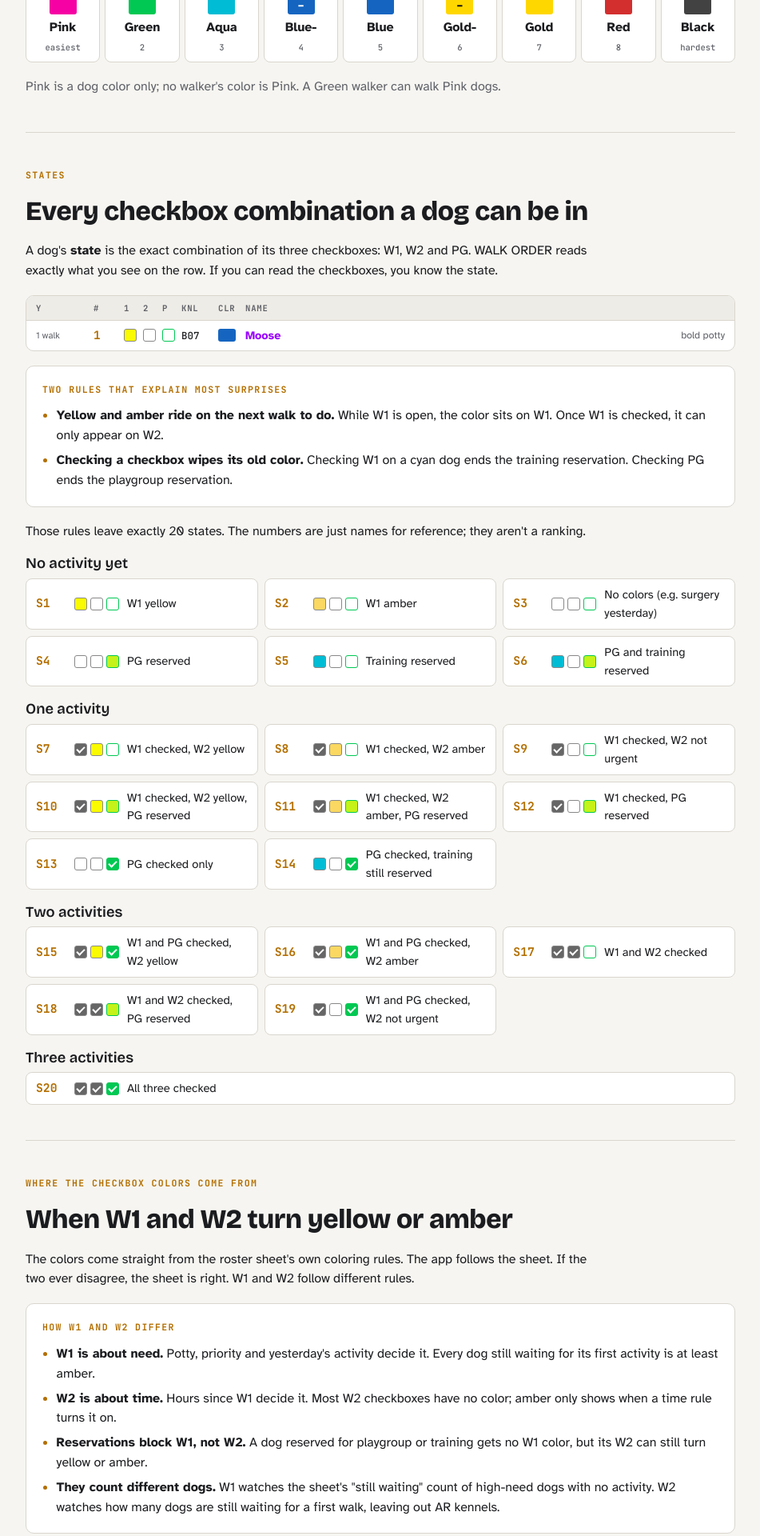
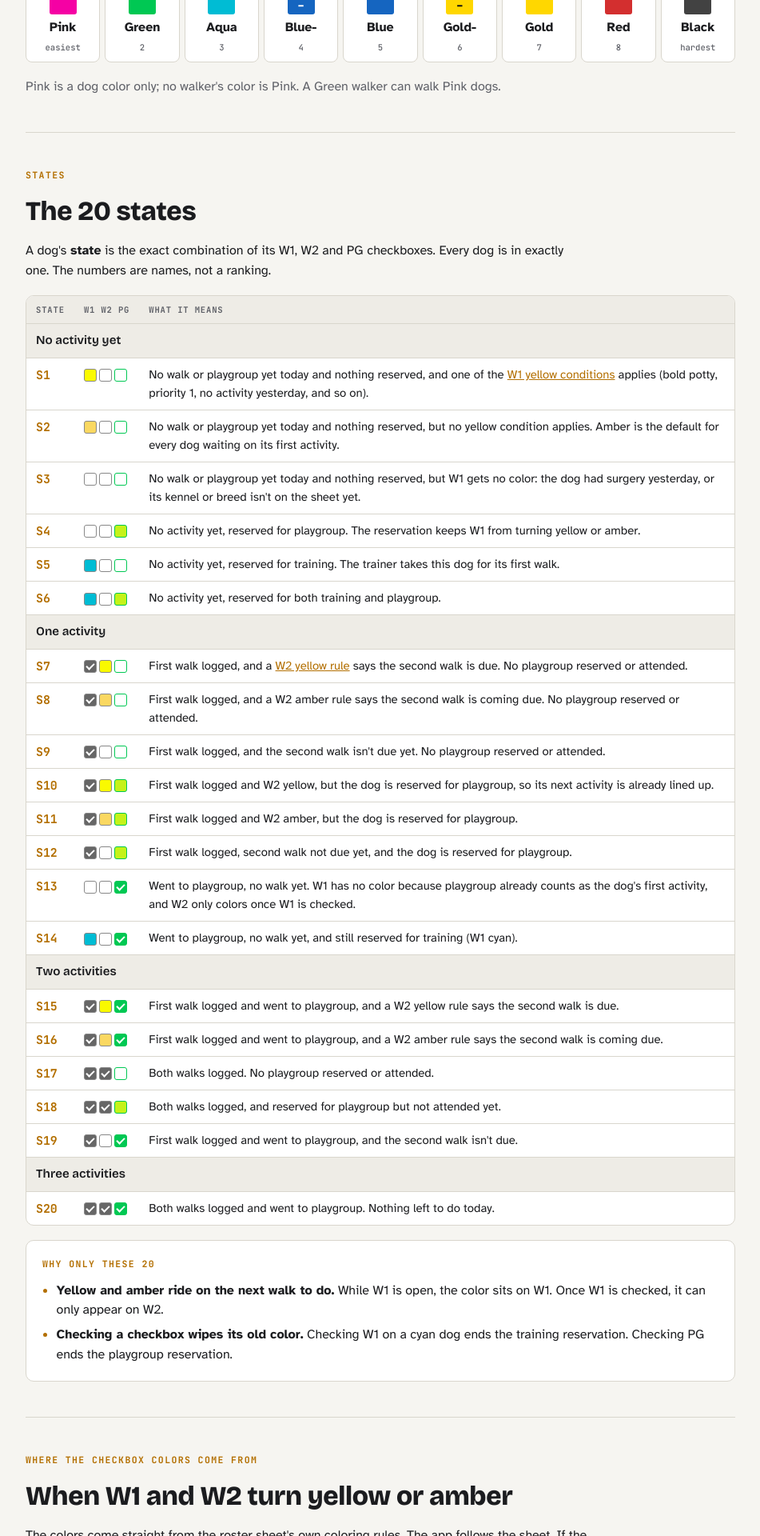
Before and after one commit to kirbsauce/dog-walker-assistant-docs, a Jekyll site: the page walk_order.html, which Jekyll copies as it is, in a window 1280 px wide. Shown: the part 1039-2959 px from the top of the page at 80% size, without its empty margins (164-1115 px from the left). Built offline with Jekyll 4.4.1, drawn with Linux system fonts in a browser that asks for light colours.

Commit message:
Turn the Walk Order guide's States section into a table
Go straight into the 20 states: one table row per state with its W1, W2
and PG checkboxes and an exact description of what puts a dog there,
banded by activity count. Drop the sample row, and move the two
checkbox rules below the table as "Why only these 20".

Co-Authored-By: Claude Opus 5.5 <noreply@anthropic.com>
Claude-Session: https://claude.ai/code/session_01Gn98H5icQkvFvkCZpGcr4i

```diff
--- a/walk_order.html
+++ b/walk_order.html
@@ -195,15 +195,19 @@ header.top { padding-block: 36px 28px; display: grid; gap: 16px; }
 .key li .cb { margin-top: 3px; }
 .key li span { color: var(--muted); }
 
-/* ---------- states ---------- */
-.sband { display: grid; gap: 8px; }
-.states { display: grid; grid-template-columns: repeat(auto-fit, minmax(240px, 1fr)); gap: 8px; }
-.st {
-  display: grid; grid-template-columns: 38px auto minmax(0, 1fr); gap: 10px; align-items: center;
-  background: var(--surface); border: 1px solid var(--line); border-radius: 8px; padding: 8px 12px; font-size: 0.92rem;
+/* ---------- states table ---------- */
+.stable-wrap { background: var(--surface); border: 1px solid var(--line); border-radius: 10px; overflow: hidden; }
+.stable { width: 100%; border-collapse: collapse; font-size: 0.93rem; }
+.stable th, .stable td { text-align: left; vertical-align: top; padding: 9px 12px; border-top: 1px solid var(--line); }
+.stable thead th {
+  border-top: 0; background: var(--surface-2); font-family: var(--mono); font-size: 0.66rem;
+  font-weight: 700; letter-spacing: 0.08em; text-transform: uppercase; color: var(--muted); white-space: nowrap;
 }
-.st .sid { font-family: var(--mono); font-weight: 700; color: var(--accent); }
-.st .ck { display: flex; gap: 4px; }
+.stable tr.band th { background: var(--surface-2); font-family: var(--display); font-size: 0.95rem; font-weight: 600; }
+.stable .sid { font-family: var(--mono); font-weight: 700; color: var(--accent); white-space: nowrap; width: 1%; }
+.stable .ck { white-space: nowrap; width: 1%; }
+.stable .ck .cb { margin-right: 3px; }
+@media (max-width: 520px) { .stable th, .stable td { padding: 8px; } }
 
 /* ---------- the list, top to bottom ---------- */
 .zone-title {
@@ -378,59 +382,47 @@ img { max-width: 100%; }
 <!-- ============================================================ -->
 <section class="block" id="states">
   <div class="eyebrow">States</div>
-  <h2>Every checkbox combination a dog can be in</h2>
-  <p>A dog's <b>state</b> is the exact combination of its three checkboxes: W1, W2 and PG. WALK ORDER reads exactly what you see on the row. If you can read the checkboxes, you know the state.</p>
+  <h2>The 20 states</h2>
+  <p>A dog's <b>state</b> is the exact combination of its W1, W2 and PG checkboxes. Every dog is in exactly one. The numbers are names, not a ranking.</p>
 
-  <div class="roster" role="img" aria-label="Sample roster row with labelled columns">
-    <div class="rrow head"><span>Y</span><span>#</span><span>1</span><span>2</span><span>P</span><span>KNL</span><span>CLR</span><span>Name</span><span></span></div>
-    <div class="rrow"><span class="yd">1 walk</span><span class="rank">1</span><i class="cb y"></i><i class="cb"></i><i class="cb pg"></i><span class="kn">B07</span><span class="pill" style="--c:#1565c0">&nbsp;</span><span class="nm p2">Moose</span><span class="why">bold potty</span></div>
+  <div class="stable-wrap">
+  <table class="stable">
+    <thead><tr><th scope="col">State</th><th scope="col">W1 W2 PG</th><th scope="col">What it means</th></tr></thead>
+    <tbody>
+      <tr class="band"><th colspan="3" scope="rowgroup">No activity yet</th></tr>
+      <tr><th scope="row" class="sid">S1</th><td class="ck"><i class="cb y"></i><i class="cb"></i><i class="cb pg"></i></td><td>No walk or playgroup yet today and nothing reserved, and one of the <a href="#signals">W1 yellow conditions</a> applies (bold potty, priority 1, no activity yesterday, and so on).</td></tr>
+      <tr><th scope="row" class="sid">S2</th><td class="ck"><i class="cb a"></i><i class="cb"></i><i class="cb pg"></i></td><td>No walk or playgroup yet today and nothing reserved, but no yellow condition applies. Amber is the default for every dog waiting on its first activity.</td></tr>
+      <tr><th scope="row" class="sid">S3</th><td class="ck"><i class="cb"></i><i class="cb"></i><i class="cb pg"></i></td><td>No walk or playgroup yet today and nothing reserved, but W1 gets no color: the dog had surgery yesterday, or its kennel or breed isn't on the sheet yet.</td></tr>
+      <tr><th scope="row" class="sid">S4</th><td class="ck"><i class="cb"></i><i class="cb"></i><i class="cb pr"></i></td><td>No activity yet, reserved for playgroup. The reservation keeps W1 from turning yellow or amber.</td></tr>
+      <tr><th scope="row" class="sid">S5</th><td class="ck"><i class="cb c"></i><i class="cb"></i><i class="cb pg"></i></td><td>No activity yet, reserved for training. The trainer takes this dog for its first walk.</td></tr>
+      <tr><th scope="row" class="sid">S6</th><td class="ck"><i class="cb c"></i><i class="cb"></i><i class="cb pr"></i></td><td>No activity yet, reserved for both training and playgroup.</td></tr>
+      <tr class="band"><th colspan="3" scope="rowgroup">One activity</th></tr>
+      <tr><th scope="row" class="sid">S7</th><td class="ck"><i class="cb d"></i><i class="cb y"></i><i class="cb pg"></i></td><td>First walk logged, and a <a href="#signals">W2 yellow rule</a> says the second walk is due. No playgroup reserved or attended.</td></tr>
+      <tr><th scope="row" class="sid">S8</th><td class="ck"><i class="cb d"></i><i class="cb a"></i><i class="cb pg"></i></td><td>First walk logged, and a W2 amber rule says the second walk is coming due. No playgroup reserved or attended.</td></tr>
+      <tr><th scope="row" class="sid">S9</th><td class="ck"><i class="cb d"></i><i class="cb"></i><i class="cb pg"></i></td><td>First walk logged, and the second walk isn't due yet. No playgroup reserved or attended.</td></tr>
+      <tr><th scope="row" class="sid">S10</th><td class="ck"><i class="cb d"></i><i class="cb y"></i><i class="cb pr"></i></td><td>First walk logged and W2 yellow, but the dog is reserved for playgroup, so its next activity is already lined up.</td></tr>
+      <tr><th scope="row" class="sid">S11</th><td class="ck"><i class="cb d"></i><i class="cb a"></i><i class="cb pr"></i></td><td>First walk logged and W2 amber, but the dog is reserved for playgroup.</td></tr>
+      <tr><th scope="row" class="sid">S12</th><td class="ck"><i class="cb d"></i><i class="cb"></i><i class="cb pr"></i></td><td>First walk logged, second walk not due yet, and the dog is reserved for playgroup.</td></tr>
+      <tr><th scope="row" class="sid">S13</th><td class="ck"><i class="cb"></i><i class="cb"></i><i class="cb pd"></i></td><td>Went to playgroup, no walk yet. W1 has no color because playgroup already counts as the dog's first activity, and W2 only colors once W1 is checked.</td></tr>
+      <tr><th scope="row" class="sid">S14</th><td class="ck"><i class="cb c"></i><i class="cb"></i><i class="cb pd"></i></td><td>Went to playgroup, no walk yet, and still reserved for training (W1 cyan).</td></tr>
+      <tr class="band"><th colspan="3" scope="rowgroup">Two activities</th></tr>
+      <tr><th scope="row" class="sid">S15</th><td class="ck"><i class="cb d"></i><i class="cb y"></i><i class="cb pd"></i></td><td>First walk logged and went to playgroup, and a W2 yellow rule says the second walk is due.</td></tr>
+      <tr><th scope="row" class="sid">S16</th><td class="ck"><i class="cb d"></i><i class="cb a"></i><i class="cb pd"></i></td><td>First walk logged and went to playgroup, and a W2 amber rule says the second walk is coming due.</td></tr>
+      <tr><th scope="row" class="sid">S17</th><td class="ck"><i class="cb d"></i><i class="cb d"></i><i class="cb pg"></i></td><td>Both walks logged. No playgroup reserved or attended.</td></tr>
+      <tr><th scope="row" class="sid">S18</th><td class="ck"><i class="cb d"></i><i class="cb d"></i><i class="cb pr"></i></td><td>Both walks logged, and reserved for playgroup but not attended yet.</td></tr>
+      <tr><th scope="row" class="sid">S19</th><td class="ck"><i class="cb d"></i><i class="cb"></i><i class="cb pd"></i></td><td>First walk logged and went to playgroup, and the second walk isn't due.</td></tr>
+      <tr class="band"><th colspan="3" scope="rowgroup">Three activities</th></tr>
+      <tr><th scope="row" class="sid">S20</th><td class="ck"><i class="cb d"></i><i class="cb d"></i><i class="cb pd"></i></td><td>Both walks logged and went to playgroup. Nothing left to do today.</td></tr>
+    </tbody>
+  </table>
   </div>
 
   <div class="short">
-    <div class="eyebrow">Two rules that explain most surprises</div>
+    <div class="eyebrow">Why only these 20</div>
     <ul style="margin:0;padding-left:1.1em;display:grid;gap:6px">
       <li><b>Yellow and amber ride on the next walk to do.</b> While W1 is open, the color sits on W1. Once W1 is checked, it can only appear on W2.</li>
       <li><b>Checking a checkbox wipes its old color.</b> Checking W1 on a cyan dog ends the training reservation. Checking PG ends the playgroup reservation.</li>
     </ul>
-  </div>
-
-  <p>Those rules leave exactly 20 states. The numbers are just names for reference; they aren't a ranking.</p>
-
-  <div class="sband"><h3>No activity yet</h3>
-    <div class="states">
-      <div class="st"><span class="sid">S1</span><span class="ck"><i class="cb y"></i><i class="cb"></i><i class="cb pg"></i></span><span>W1 yellow</span></div>
-      <div class="st"><span class="sid">S2</span><span class="ck"><i class="cb a"></i><i class="cb"></i><i class="cb pg"></i></span><span>W1 amber</span></div>
-      <div class="st"><span class="sid">S3</span><span class="ck"><i class="cb"></i><i class="cb"></i><i class="cb pg"></i></span><span>No colors (e.g. surgery yesterday)</span></div>
-      <div class="st"><span class="sid">S4</span><span class="ck"><i class="cb"></i><i class="cb"></i><i class="cb pr"></i></span><span>PG reserved</span></div>
-      <div class="st"><span class="sid">S5</span><span class="ck"><i class="cb c"></i><i class="cb"></i><i class="cb pg"></i></span><span>Training reserved</span></div>
-      <div class="st"><span class="sid">S6</span><span class="ck"><i class="cb c"></i><i class="cb"></i><i class="cb pr"></i></span><span>PG and training reserved</span></div>
-    </div>
-  </div>
-  <div class="sband"><h3>One activity</h3>
-    <div class="states">
-      <div class="st"><span class="sid">S7</span><span class="ck"><i class="cb d"></i><i class="cb y"></i><i class="cb pg"></i></span><span>W1 checked, W2 yellow</span></div>
-      <div class="st"><span class="sid">S8</span><span class="ck"><i class="cb d"></i><i class="cb a"></i><i class="cb pg"></i></span><span>W1 checked, W2 amber</span></div>
-      <div class="st"><span class="sid">S9</span><span class="ck"><i class="cb d"></i><i class="cb"></i><i class="cb pg"></i></span><span>W1 checked, W2 not urgent</span></div>
-      <div class="st"><span class="sid">S10</span><span class="ck"><i class="cb d"></i><i class="cb y"></i><i class="cb pr"></i></span><span>W1 checked, W2 yellow, PG reserved</span></div>
-      <div class="st"><span class="sid">S11</span><span class="ck"><i class="cb d"></i><i class="cb a"></i><i class="cb pr"></i></span><span>W1 checked, W2 amber, PG reserved</span></div>
-      <div class="st"><span class="sid">S12</span><span class="ck"><i class="cb d"></i><i class="cb"></i><i class="cb pr"></i></span><span>W1 checked, PG reserved</span></div>
-      <div class="st"><span class="sid">S13</span><span class="ck"><i class="cb"></i><i class="cb"></i><i class="cb pd"></i></span><span>PG checked only</span></div>
-      <div class="st"><span class="sid">S14</span><span class="ck"><i class="cb c"></i><i class="cb"></i><i class="cb pd"></i></span><span>PG checked, training still reserved</span></div>
-    </div>
-  </div>
-  <div class="sband"><h3>Two activities</h3>
-    <div class="states">
-      <div class="st"><span class="sid">S15</span><span class="ck"><i class="cb d"></i><i class="cb y"></i><i class="cb pd"></i></span><span>W1 and PG checked, W2 yellow</span></div>
-      <div class="st"><span class="sid">S16</span><span class="ck"><i class="cb d"></i><i class="cb a"></i><i class="cb pd"></i></span><span>W1 and PG checked, W2 amber</span></div>
-      <div class="st"><span class="sid">S17</span><span class="ck"><i class="cb d"></i><i class="cb d"></i><i class="cb pg"></i></span><span>W1 and W2 checked</span></div>
-      <div class="st"><span class="sid">S18</span><span class="ck"><i class="cb d"></i><i class="cb d"></i><i class="cb pr"></i></span><span>W1 and W2 checked, PG reserved</span></div>
-      <div class="st"><span class="sid">S19</span><span class="ck"><i class="cb d"></i><i class="cb"></i><i class="cb pd"></i></span><span>W1 and PG checked, W2 not urgent</span></div>
-    </div>
-  </div>
-  <div class="sband"><h3>Three activities</h3>
-    <div class="states">
-      <div class="st"><span class="sid">S20</span><span class="ck"><i class="cb d"></i><i class="cb d"></i><i class="cb pd"></i></span><span>All three checked</span></div>
-    </div>
   </div>
 </section>
 
```
